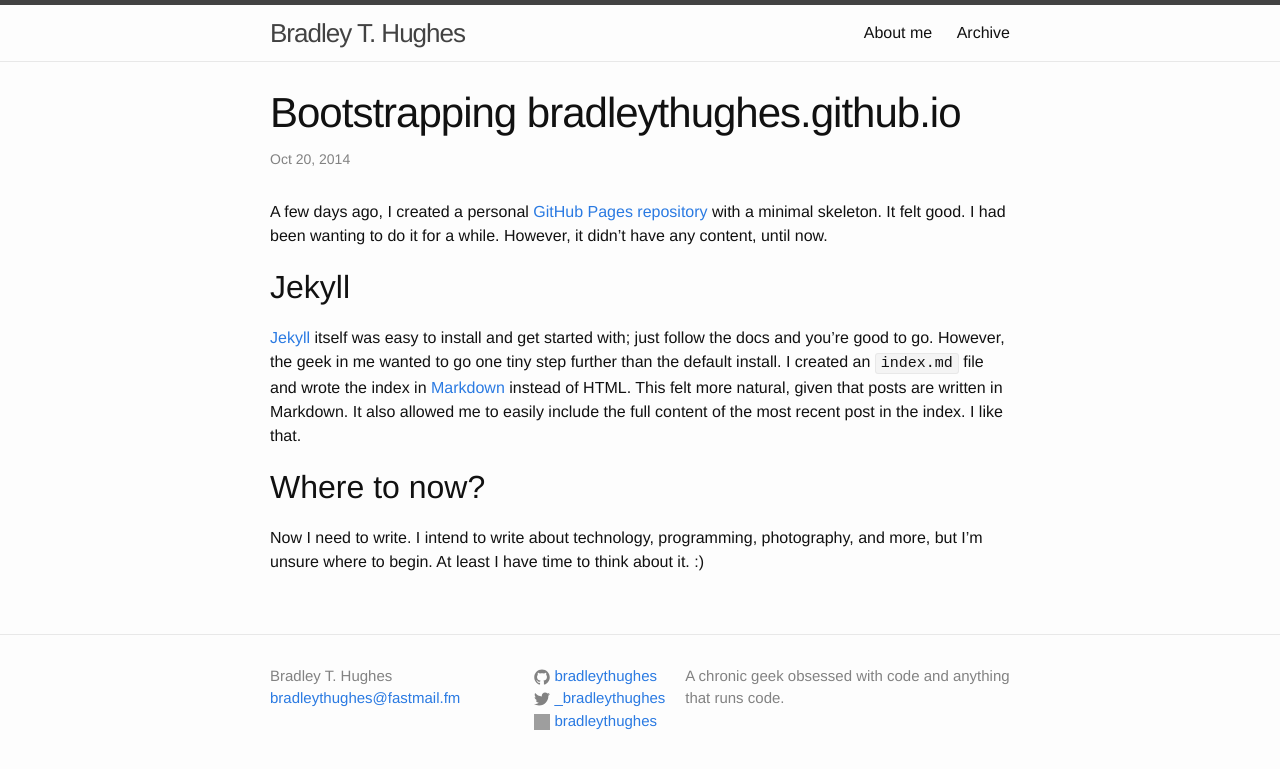
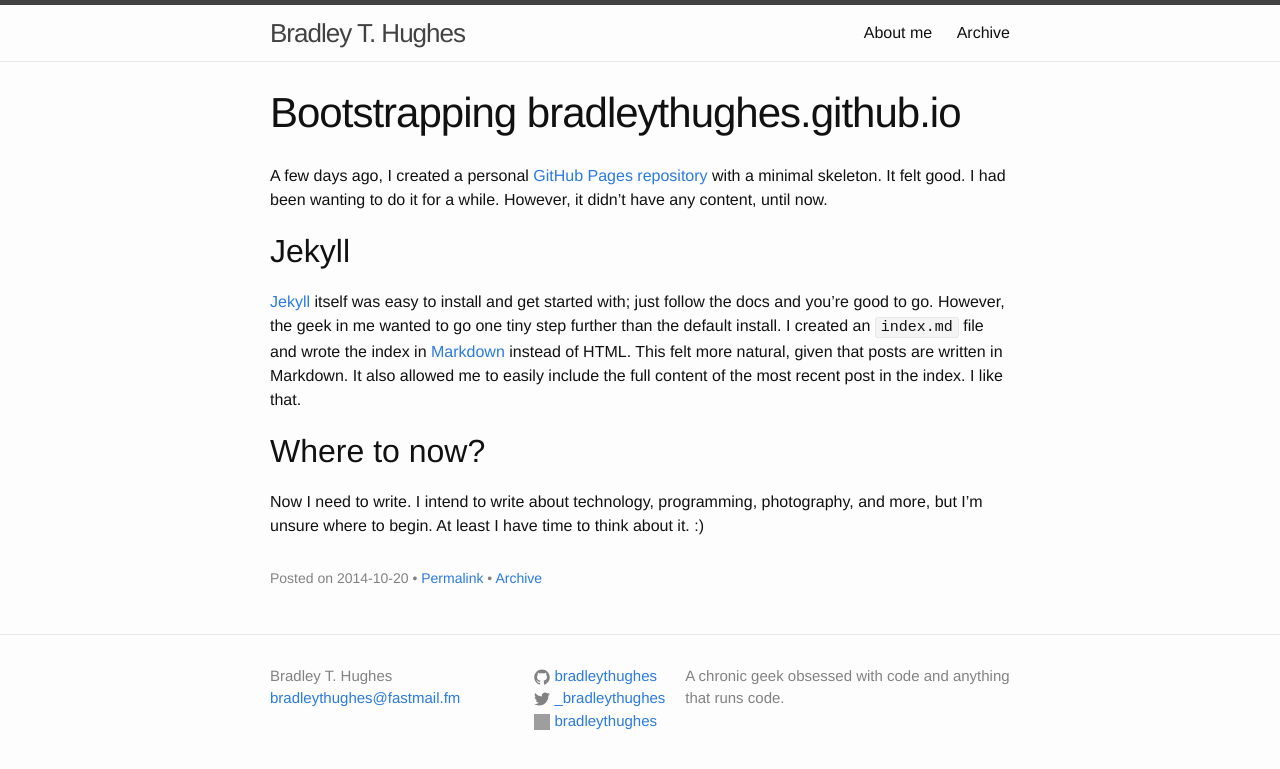
Before and after one commit to bradleythughes/bradleythughes.github.io, a Jekyll site: the page built from _posts/2014-10-20-bootstrapping.md, in a window 1280 px wide. Shown: the top 769 px of the page. Built offline with Jekyll 4.4.1, drawn with Linux system fonts in a browser that asks for light colours; grey boxes are pictures that could not be loaded.

Commit message:
Ensure the layout for the front page and an individual post is the same
Move the <div class="post> from _layout/post.html to _include/post.html
so that it can be included from index.md as well.

```diff
--- /dev/null
+++ b/_includes/post.html
@@ -0,0 +1,20 @@
+<div class="post">
+
+    <header class="post-header">
+        <h1 class="post-title">{{ page.title }}</h1>
+    </header>
+
+    <article class="post-content">
+        {{ content }}
+    </article>
+
+    <footer>
+        <p class="post-meta">
+            Posted on {{ page.date | date: "%Y-%m-%d" }}
+            {% if page.author %} • {{ page.author }}{% endif %}{% if page.meta %} • {{ page.meta }}{% endif %}
+            {% if page.url %} • <a href="{{ page.url | prepend: site.baseurl }}">Permalink</a>{% endif %}
+            • <a href="/archive.html">Archive</a>
+        </p>
+    </footer>
+
+</div>
--- a/_layouts/post.html
+++ b/_layouts/post.html
@@ -1,15 +1,4 @@
 ---
 layout: default
 ---
-<div class="post">
-
-  <header class="post-header">
-    <h1 class="post-title">{{ page.title }}</h1>
-    <p class="post-meta">{{ page.date | date: "%b %-d, %Y" }}{% if page.author %} • {{ page.author }}{% endif %}{% if page.meta %} • {{ page.meta }}{% endif %}</p>
-  </header>
-
-  <article class="post-content">
-    {{ content }}
-  </article>
-
-</div>
+{% include post.html %}
```
Also changed, not shown: index.md (+3 -3 lines).
